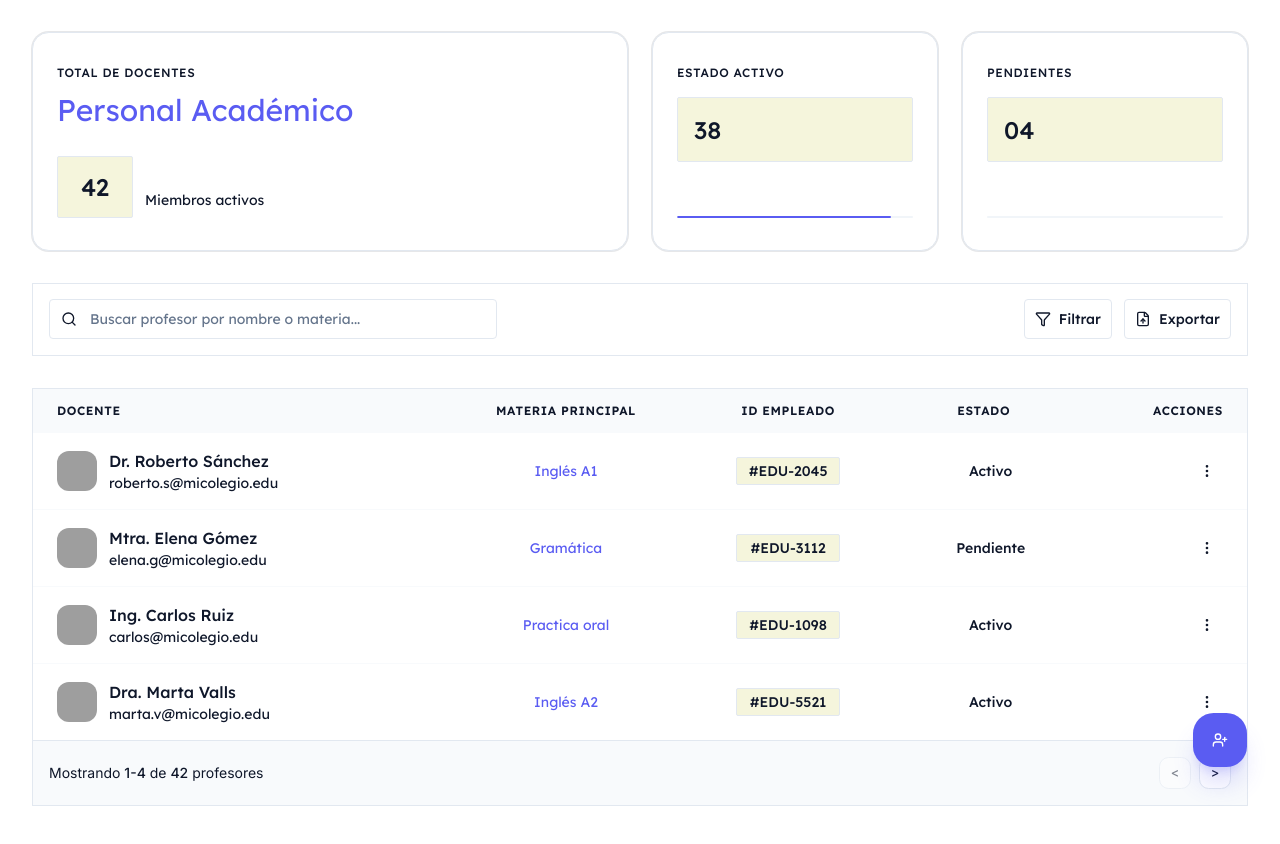
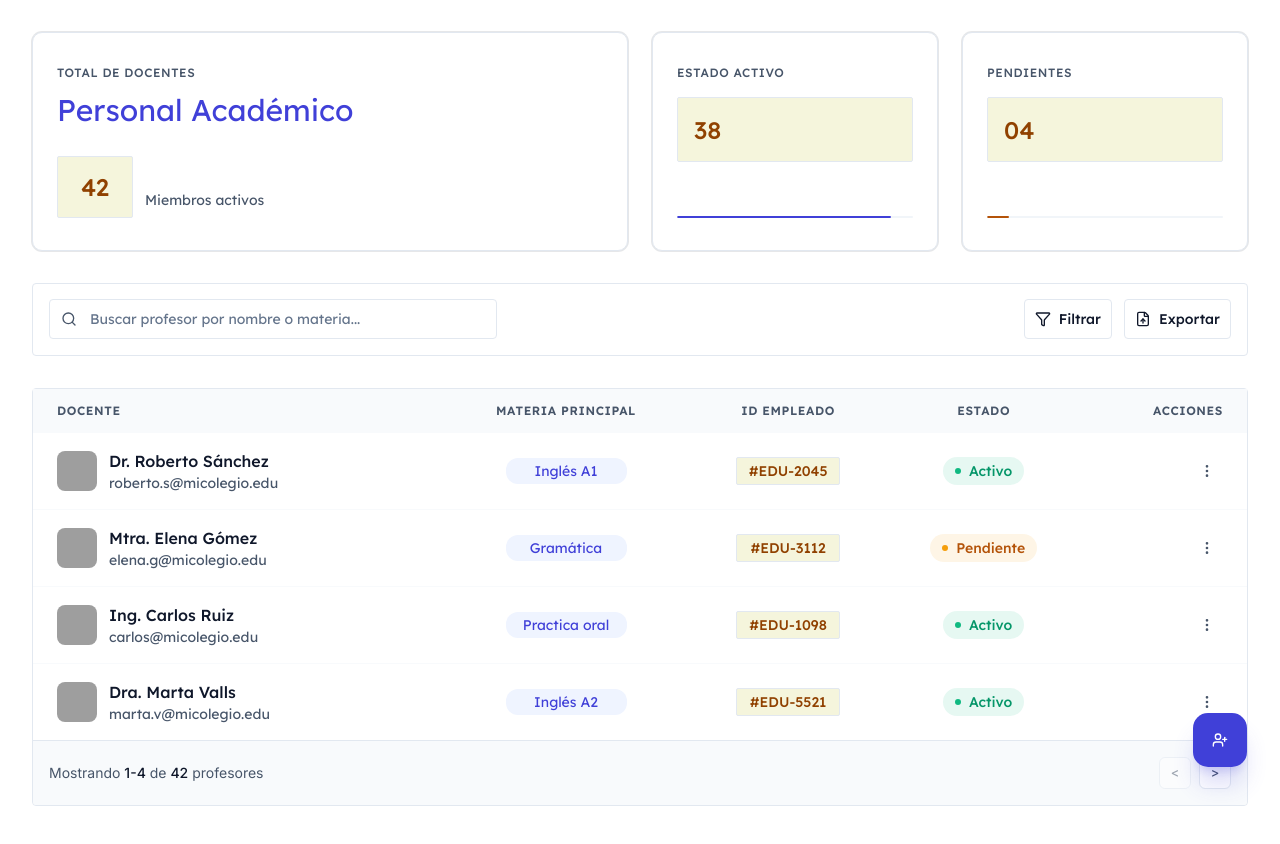
Before and after one commit to ims-platform/ims-web, a Next.js app: page /teachers in a window 1280 px wide. Shown: the top 844 px of the page. Built offline with nearby package versions, Linux system fonts and the light colour scheme; grey boxes are pictures that could not be loaded.

Commit message:
feat(teachers): integración de listado de profesores

```diff
--- a/src/app/globals.css
+++ b/src/app/globals.css
@@ -10,6 +10,28 @@
   --font-sans: var(--font-inter);
   --font-mono: var(--font-geist-mono);
   --font-heading: var(--font-lexend);
+
+  /* Typography Scale */
+  --text-display: var(--mc-font-size-display);
+  --text-h1: var(--mc-font-size-h1);
+  --text-h1-soft: var(--mc-font-size-h1-soft);
+  --text-h2: var(--mc-font-size-h2);
+  --text-h3: var(--mc-font-size-h3);
+  --text-body-lg: var(--mc-font-size-body-lg);
+  --text-body: var(--mc-font-size-body);
+  --text-sm: var(--mc-font-size-sm);
+  --text-xs: var(--mc-font-size-xs);
+  --text-xxs: var(--mc-font-size-xxs);
+  --max-w-auth-card: var(--max-w-auth-card);
+
+  /* Radius Scale */
+  --radius-card: var(--radius-card);
+  --radius-xs: var(--radius-xs);
+  --radius-sm: var(--radius-sm);
+  --radius-md: var(--radius-md);
+  --radius-lg: var(--radius-lg);
+  --radius-xl: var(--radius-xl);
+  --radius-pill: var(--radius-pill);
   --color-sidebar-ring: var(--sidebar-ring);
   --color-sidebar-border: var(--sidebar-border);
   --color-sidebar-accent-foreground: var(--sidebar-accent-foreground);
@@ -37,16 +59,19 @@
   --color-primary: var(--primary);
   --color-popover-foreground: var(--popover-foreground);
   --color-popover: var(--popover);
+  --color-subject-badge: var(--subject-badge);
+  --color-subject-badge-hover: var(--subject-badge-hover);
   --color-card-foreground: var(--card-foreground);
   --color-card: var(--card);
   --color-data-beige: var(--data-beige);
-  --radius-sm: calc(var(--radius) * 0.6);
-  --radius-md: calc(var(--radius) * 0.8);
-  --radius-lg: var(--radius);
-  --radius-xl: calc(var(--radius) * 1.4);
-  --radius-2xl: calc(var(--radius) * 1.8);
-  --radius-3xl: calc(var(--radius) * 2.2);
-  --radius-4xl: calc(var(--radius) * 2.6);
+  --color-label: var(--label);
+  --color-success: var(--success);
+  --color-success-foreground: var(--success-foreground);
+  --color-success-dark: var(--success-dark);
+  --color-warning: var(--warning);
+  --color-warning-foreground: var(--warning-foreground);
+  --color-warning-dark: var(--warning-dark);
+  --color-warning-accent: var(--warning-accent);
 }
 
 :root {
@@ -56,7 +81,7 @@
   --card-foreground: #0f172a;
   --popover: #ffffff;
   --popover-foreground: #0f172a;
-  --primary: #5a5cf2;
+  --primary: #4040d8;
   --primary-foreground: #ffffff;
   --secondary: #f1f5f9;
   --secondary-foreground: #0f172a;
@@ -65,25 +90,76 @@
   --accent: #f5f5dc;
   --accent-foreground: #0f172a;
   --data-beige: #f5f5dc;
+  --label: #475569;
+  --success: #10b981;
+  --success-foreground: #ffffff;
+  --success-dark: #059669;
+  --warning: #f59e0b;
+  --warning-foreground: #ffffff;
+  --warning-dark: #b45309;
+  --warning-accent: #904100;
   --destructive: #ef4444;
   --destructive-foreground: #ffffff;
   --border: #e2e8f0;
   --input: #e2e8f0;
-  --ring: #5a5cf2;
-  --chart-1: #5a5cf2;
+  --ring: #4040d8;
+  --chart-1: #4040d8;
   --chart-2: #f5f5dc;
   --chart-3: #0f172a;
   --chart-4: #64748b;
   --chart-5: #94a3b8;
-  --radius: 0.75rem;
+  --subject-badge: #eff4ff;
+  --subject-badge-hover: #e0e9ff;
+
+  /* ── Typography Scale (mc-) ────────────────────────── */
+  --mc-font-size-display: 3.875rem;
+  /* 62px */
+  --mc-font-size-h1: 3rem;
+  /* 48px */
+  --mc-font-size-h1-soft: 2.5rem;
+  /* 40px */
+  --mc-font-size-h2: 2rem;
+  /* 32px */
+  --mc-font-size-h3: 1.5rem;
+  /* 24px */
+  --mc-font-size-body-lg: 1.125rem;
+  /* 18px */
+  --mc-font-size-body: 1rem;
+  /* 16px */
+  --mc-font-size-sm: 0.875rem;
+  /* 14px */
+  --mc-font-size-xs: 0.75rem;
+  /* 12px */
+  --mc-font-size-xxs: 0.625rem;
+  /* 10px */
+
+  --max-w-auth-card: 480px;
+
+  /* ── Border Radius Scale ───────────────────────────── */
+  --radius: 0.25rem;
+  /* 4px Base */
+  --radius-xs: calc(var(--radius) * 0.5);
+  /* 2px */
+  --radius-sm: var(--radius);
+  /* 4px */
+  --radius-md: calc(var(--radius) * 1.5);
+  /* 6px */
+  --radius-lg: calc(var(--radius) * 2);
+  /* 8px */
+  --radius-xl: calc(var(--radius) * 2.5);
+  /* 10px */
+  --radius-pill: calc(var(--radius) * 3);
+  /* 12px */
+  --radius-card: var(--radius-sm);
+  /* 4px */
   --sidebar: #f8fafc;
   --sidebar-foreground: #334155;
-  --sidebar-primary: #5a5cf2;
+  --sidebar-primary: #4040d8;
   --sidebar-primary-foreground: #ffffff;
   --sidebar-accent: #f1f5f9;
   --sidebar-accent-foreground: #0f172a;
   --sidebar-border: #e2e8f0;
-  --sidebar-ring: #5a5cf2;
+  --sidebar-ring: #4040d8;
 }
 
 .dark {
@@ -101,6 +177,11 @@
   --muted-foreground: #94a3b8;
   --accent: #334155;
   --accent-foreground: #f8fafc;
+  --success: #047857;
+  --success-foreground: #ffffff;
+  --warning: #b45309;
+  --warning-foreground: #ffffff;
+  --warning-accent: #904100;
   --destructive: #7f1d1d;
   --destructive-foreground: #f8fafc;
   --border: #1e293b;
@@ -125,10 +206,27 @@
   * {
     @apply border-border outline-ring/50;
   }
+
   body {
     @apply bg-background text-foreground;
   }
+
   html {
     @apply font-sans;
   }
 }
+
+/* Reset de Autofill para evitar el fondo azul del navegador */
+input:-webkit-autofill,
+input:-webkit-autofill:hover,
+input:-webkit-autofill:focus,
+textarea:-webkit-autofill,
+textarea:-webkit-autofill:hover,
+textarea:-webkit-autofill:focus,
+select:-webkit-autofill,
+select:-webkit-autofill:hover,
+select:-webkit-autofill:focus {
+  -webkit-text-fill-color: var(--foreground);
+  -webkit-box-shadow: 0 0 0px 1000px white inset;
+  transition: background-color 5000s ease-in-out 0s;
+}
--- a/src/app/teachers/page.tsx
+++ b/src/app/teachers/page.tsx
@@ -2,7 +2,7 @@ import { TeacherListModule } from '@/modules/teachers';
 
 export default function TeachersPage() {
   return (
-    <div className="min-h-screen bg-card">
+    <div className="bg-card min-h-screen">
       {/* Navbar mockup based on Figma */}
 
       <main className="mx-auto max-w-7xl px-4 py-8 sm:px-6 lg:px-8">
--- a/src/modules/teachers/components/teacher-stats-cards.tsx
+++ b/src/modules/teachers/components/teacher-stats-cards.tsx
@@ -1,4 +1,5 @@
 import { Card, CardContent } from '@/shared/components/ui/card';
+
 import { TeacherStats } from '../types/teacher.types';
 
 interface Props {
@@ -8,30 +9,32 @@ interface Props {
 export function TeacherStatsCards({ stats }: Props) {
   return (
     <div className="grid grid-cols-2 gap-6 md:grid-cols-4">
-      <Card className="col-span-2 border border-border bg-white rounded-card md:col-span-2">
+      <Card className="border-border rounded-card col-span-2 border bg-white md:col-span-2">
         <CardContent className="px-6 py-4">
-          <p className="text-label font-heading text-xs font-medium uppercase tracking-wider">Total de docentes</p>
+          <p className="text-label font-heading text-xs font-medium tracking-wider uppercase">Total de docentes</p>
           <h2 className="text-primary font-heading mt-2 text-[30px] font-normal">Personal Académico</h2>
           <div className="mt-6 flex items-end gap-3">
             <div className="bg-data-beige border-border flex h-[62px] w-[76px] items-center justify-center rounded-xs border">
-              <span className="text-warning-accent font-heading text-2xl font-medium leading-none text-center">{stats.total}</span>
+              <span className="text-warning-accent font-heading text-center text-2xl leading-none font-medium">
+                {stats.total}
+              </span>
             </div>
-            <span className="text-label font-heading text-sm font-normal pb-2">Miembros activos</span>
+            <span className="text-label font-heading pb-2 text-sm font-normal">Miembros activos</span>
           </div>
         </CardContent>
       </Card>
 
-      <Card className="col-span-1 border border-border bg-white rounded-card">
-        <CardContent className="px-6 py-4 flex flex-col justify-between h-full">
+      <Card className="border-border rounded-card col-span-1 border bg-white">
+        <CardContent className="flex h-full flex-col justify-between px-6 py-4">
           <div>
-            <p className="text-label font-heading text-xs font-medium uppercase tracking-wider">Estado Activo</p>
+            <p className="text-label font-heading text-xs font-medium tracking-wider uppercase">Estado Activo</p>
             <div className="mt-4">
-              <div className="bg-data-beige border-border flex h-[65px] w-full max-w-[260px] items-center justify-start px-4 rounded-xs border">
-                <span className="text-warning-accent font-heading text-2xl font-medium leading-none">{stats.active}</span>
+              <div className="bg-data-beige border-border flex h-[65px] w-full max-w-[260px] items-center justify-start rounded-xs border px-4">
+                <span className="text-warning-accent font-heading text-2xl leading-none font-medium">{stats.active}</span>
               </div>
             </div>
           </div>
-          <div className="mt-6 bg-muted h-[2px] w-full rounded-full overflow-hidden">
+          <div className="bg-muted mt-6 h-[2px] w-full overflow-hidden rounded-full">
             <div
               className="bg-primary h-full rounded-full transition-all duration-1000"
               style={{ width: `${(stats.active / stats.total) * 100}%` }}
@@ -40,17 +43,19 @@ export function TeacherStatsCards({ stats }: Props) {
         </CardContent>
       </Card>
 
-      <Card className="col-span-1 border border-border bg-white rounded-card">
-        <CardContent className="px-6 py-4 flex flex-col justify-between h-full">
+      <Card className="border-border rounded-card col-span-1 border bg-white">
+        <CardContent className="flex h-full flex-col justify-between px-6 py-4">
           <div>
-            <p className="text-label font-heading text-xs font-medium uppercase tracking-wider">Pendientes</p>
+            <p className="text-label font-heading text-xs font-medium tracking-wider uppercase">Pendientes</p>
             <div className="mt-4">
-              <div className="bg-data-beige border-border flex h-[65px] w-full max-w-[260px] items-center justify-start px-4 rounded-xs border">
-                <span className="text-warning-accent font-heading text-2xl font-medium leading-none">{stats.pending.toString().padStart(2, '0')}</span>
+              <div className="bg-data-beige border-border flex h-[65px] w-full max-w-[260px] items-center justify-start rounded-xs border px-4">
+                <span className="text-warning-accent font-heading text-2xl leading-none font-medium">
+                  {stats.pending.toString().padStart(2, '0')}
+                </span>
               </div>
             </div>
           </div>
-          <div className="mt-6 bg-muted h-[2px] w-full rounded-full overflow-hidden">
+          <div className="bg-muted mt-6 h-[2px] w-full overflow-hidden rounded-full">
             <div
               className="bg-warning-dark h-full rounded-full transition-all duration-1000"
               style={{ width: `${(stats.pending / stats.total) * 100}%` }}
--- a/src/modules/teachers/components/teacher-table.tsx
+++ b/src/modules/teachers/components/teacher-table.tsx
@@ -1,15 +1,10 @@
 import { MoreVertical } from 'lucide-react';
+
 import { Avatar, AvatarFallback, AvatarImage } from '@/shared/components/ui/avatar';
 import { Badge } from '@/shared/components/ui/badge';
 import { Button } from '@/shared/components/ui/button';
-import {
-  Table,
-  TableBody,
-  TableCell,
-  TableHead,
-  TableHeader,
-  TableRow,
-} from '@/shared/components/ui/table';
+import { Table, TableBody, TableCell, TableHead, TableHeader, TableRow } from '@/shared/components/ui/table';
+
 import { Teacher } from '../types/teacher.types';
 
 interface Props {
@@ -21,51 +16,63 @@ export function TeacherTable({ teachers }: Props) {
     <div className="rounded-card border bg-white">
       <Table>
         <TableHeader>
-          <TableRow className="hover:bg-transparent border-none h-11 bg-sidebar">
-            <TableHead className="text-label font-heading text-xs font-semibold uppercase tracking-wider pl-6">Docente</TableHead>
-            <TableHead className="text-label font-heading text-xs font-semibold uppercase tracking-wider text-center">Materia Principal</TableHead>
-            <TableHead className="text-label font-heading text-xs font-semibold uppercase tracking-wider text-center">ID Empleado</TableHead>
-            <TableHead className="text-label font-heading text-xs font-semibold uppercase tracking-wider text-center">Estado</TableHead>
-            <TableHead className="text-label font-heading text-xs font-semibold uppercase tracking-wider text-right pr-6">Acciones</TableHead>
+          <TableRow className="bg-sidebar h-11 border-none hover:bg-transparent">
+            <TableHead className="text-label font-heading pl-6 text-xs font-semibold tracking-wider uppercase">Docente</TableHead>
+            <TableHead className="text-label font-heading text-center text-xs font-semibold tracking-wider uppercase">
+              Materia Principal
+            </TableHead>
+            <TableHead className="text-label font-heading text-center text-xs font-semibold tracking-wider uppercase">
+              ID Empleado
+            </TableHead>
+            <TableHead className="text-label font-heading text-center text-xs font-semibold tracking-wider uppercase">
+              Estado
+            </TableHead>
+            <TableHead className="text-label font-heading pr-6 text-right text-xs font-semibold tracking-wider uppercase">
+              Acciones
+            </TableHead>
           </TableRow>
         </TableHeader>
         <TableBody>
           {teachers.map((teacher) => (
-            <TableRow key={teacher.id} className="group transition-colors hover:bg-muted/30 border-muted/50">
+            <TableRow key={teacher.id} className="group hover:bg-muted/30 border-muted/50 transition-colors">
               <TableCell className="py-4 pl-6">
                 <div className="flex items-center gap-3">
                   <Avatar className="h-10 w-10 rounded-lg">
                     <AvatarImage src={teacher.avatar} alt={teacher.name} className="rounded-lg" />
-                    <AvatarFallback className="rounded-lg font-bold text-xs bg-muted/50 font-heading">{teacher.name.substring(0, 2).toUpperCase()}</AvatarFallback>
+                    <AvatarFallback className="bg-muted/50 font-heading rounded-lg text-xs font-bold">
+                      {teacher.name.substring(0, 2).toUpperCase()}
+                    </AvatarFallback>
                   </Avatar>
                   <div className="flex flex-col">
-                    <span className="font-heading text-base font-medium text-foreground">{teacher.name}</span>
+                    <span className="font-heading text-foreground text-base font-medium">{teacher.name}</span>
                     <span className="font-heading text-label text-sm font-normal">{teacher.email}</span>
                   </div>
                 </div>
               </TableCell>
               <TableCell className="text-center">
-                <Badge variant="secondary" className="bg-subject-badge text-primary border-none w-[121px] h-[26px] font-normal hover:bg-subject-badge-hover rounded-pill font-heading flex items-center justify-center mx-auto text-sm">
+                <Badge
+                  variant="secondary"
+                  className="bg-subject-badge text-primary hover:bg-subject-badge-hover rounded-pill font-heading mx-auto flex h-[26px] w-[121px] items-center justify-center border-none text-sm font-normal"
+                >
                   {teacher.mainSubject}
                 </Badge>
               </TableCell>
               <TableCell className="text-center">
-                <div className="bg-data-beige text-warning-accent inline-flex items-center justify-center w-[104px] h-[28px] rounded-xs border border-border font-heading text-sm font-medium">
+                <div className="bg-data-beige text-warning-accent border-border font-heading inline-flex h-[28px] w-[104px] items-center justify-center rounded-xs border text-sm font-medium">
                   #{teacher.employeeId.replace('#', '')}
                 </div>
               </TableCell>
               <TableCell className="text-center">
-                <div className={`
-                  inline-flex items-center gap-2 px-3 py-1 rounded-full font-heading text-sm font-medium
-                  ${teacher.status === 'Activo' ? 'bg-success/10 text-success-dark' : ''}
-                  ${teacher.status === 'Pendiente' ? 'bg-warning/10 text-warning-dark' : ''}
-                  ${teacher.status === 'Inactivo' ? 'bg-muted text-label' : ''}
-                `}>
-                  <div className={`h-1.5 w-1.5 rounded-full ${teacher.status === 'Activo' ? 'bg-success' : teacher.status === 'Pendiente' ? 'bg-warning' : 'bg-label'}`} />
+                <div
+                  className={`font-heading inline-flex items-center gap-2 rounded-full px-3 py-1 text-sm font-medium ${teacher.status === 'Activo' ? 'bg-success/10 text-success-dark' : ''} ${teacher.status === 'Pendiente' ? 'bg-warning/10 text-warning-dark' : ''} ${teacher.status === 'Inactivo' ? 'bg-muted text-label' : ''} `}
+                >
+                  <div
+                    className={`h-1.5 w-1.5 rounded-full ${teacher.status === 'Activo' ? 'bg-success' : teacher.status === 'Pendiente' ? 'bg-warning' : 'bg-label'}`}
+                  />
                   {teacher.status}
                 </div>
               </TableCell>
-              <TableCell className="text-right pr-6">
+              <TableCell className="pr-6 text-right">
                 <Button variant="ghost" size="icon" className="text-label hover:bg-muted rounded-full">
                   <MoreVertical className="h-5 w-5" />
                 </Button>
@@ -74,8 +81,11 @@ export function TeacherTable({ teachers }: Props) {
           ))}
         </TableBody>
       </Table>
-      <div className="flex items-center justify-between border-t p-4 text-sm text-label bg-sidebar rounded-b-card">
-        <p>Mostrando <span className="font-medium text-foreground">1-{teachers.length}</span> de <span className="font-medium text-foreground">42</span> profesores</p>
+      <div className="text-label bg-sidebar rounded-b-card flex items-center justify-between border-t p-4 text-sm">
+        <p>
+          Mostrando <span className="text-foreground font-medium">1-{teachers.length}</span> de{' '}
+          <span className="text-foreground font-medium">42</span> profesores
+        </p>
         <div className="flex gap-2">
           <Button variant="outline" size="sm" className="h-8 w-8 p-0" disabled>
             &lt;
--- a/src/modules/teachers/index.tsx
+++ b/src/modules/teachers/index.tsx
@@ -1,9 +1,12 @@
 'use client';
 
 import { useEffect, useState } from 'react';
-import { Filter, FileUp, Search, UserPlus } from 'lucide-react';
+
+import { FileUp, Filter, Search, UserPlus } from 'lucide-react';
+
 import { Button } from '@/shared/components/ui/button';
 import { Input } from '@/shared/components/ui/input';
+
 import { TeacherSkeleton } from './components/teacher-skeleton';
 import { TeacherStatsCards } from './components/teacher-stats-cards';
 import { TeacherTable } from './components/teacher-table';
@@ -20,10 +23,7 @@ export function TeacherListModule() {
     async function loadData() {
       try {
         setLoading(true);
-        const [teachersData, statsData] = await Promise.all([
-          TeacherService.getTeachers(),
-          TeacherService.getStats(),
-        ]);
+        const [teachersData, statsData] = await Promise.all([TeacherService.getTeachers(), TeacherService.getStats()]);
         setTeachers(teachersData);
         setStats(statsData);
       } catch (err) {
@@ -60,20 +60,26 @@ export function TeacherListModule() {
       {stats && <TeacherStatsCards stats={stats} />}
 
       {/* Filters and Search */}
-      <div className="flex flex-col gap-4 border border-border bg-white p-4 rounded-card md:h-[73px] md:flex-row md:items-center md:justify-between md:px-4 md:py-0">
+      <div className="border-border rounded-card flex flex-col gap-4 border bg-white p-4 md:h-[73px] md:flex-row md:items-center md:justify-between md:px-4 md:py-0">
         <div className="relative w-full md:max-w-md">
-          <Search className="text-label absolute left-3 top-1/2 h-4 w-4 -translate-y-1/2" />
+          <Search className="text-label absolute top-1/2 left-3 h-4 w-4 -translate-y-1/2" />
           <Input
             placeholder="Buscar profesor por nombre o materia..."
-            className="pl-10 h-10 bg-white border border-border rounded-[4px] focus-visible:ring-primary font-heading text-sm w-full"
+            className="border-border focus-visible:ring-primary font-heading h-10 w-full rounded-[4px] border bg-white pl-10 text-sm"
           />
         </div>
-        <div className="flex items-center gap-3 w-full md:w-auto">
-          <Button variant="outline" className="flex-1 h-10 gap-2 bg-white border border-border rounded-[4px] hover:bg-muted font-heading text-sm font-medium md:flex-none">
+        <div className="flex w-full items-center gap-3 md:w-auto">
+          <Button
+            variant="outline"
+            className="border-border hover:bg-muted font-heading h-10 flex-1 gap-2 rounded-[4px] border bg-white text-sm font-medium md:flex-none"
+          >
             <Filter className="h-4 w-4" />
             Filtrar
           </Button>
-          <Button variant="outline" className="flex-1 h-10 gap-2 bg-white border border-border rounded-[4px] hover:bg-muted font-heading text-sm font-medium md:flex-none">
+          <Button
+            variant="outline"
+            className="border-border hover:bg-muted font-heading h-10 flex-1 gap-2 rounded-[4px] border bg-white text-sm font-medium md:flex-none"
+          >
             <FileUp className="h-4 w-4" />
             Exportar
           </Button>
@@ -84,11 +90,11 @@ export function TeacherListModule() {
       {teachers.length > 0 ? (
         <TeacherTable teachers={teachers} />
       ) : (
-        <div className="flex flex-col items-center justify-center py-20 bg-card rounded-xl border border-dashed shadow-sm">
-          <div className="bg-muted p-4 rounded-full mb-4">
-            <Search className="h-8 w-8 text-label/30" />
+        <div className="bg-card flex flex-col items-center justify-center rounded-xl border border-dashed py-20 shadow-sm">
+          <div className="bg-muted mb-4 rounded-full p-4">
+            <Search className="text-label/30 h-8 w-8" />
           </div>
-          <h3 className="font-heading text-lg font-bold text-foreground">No se encontraron profesores</h3>
+          <h3 className="font-heading text-foreground text-lg font-bold">No se encontraron profesores</h3>
           <p className="text-label mt-1">Intenta con otros términos de búsqueda o agrega uno nuevo.</p>
         </div>
       )}
@@ -96,7 +102,7 @@ export function TeacherListModule() {
       {/* Floating Action Button */}
       <Button
         size="icon"
-        className="fixed bottom-8 right-8 h-14 w-14 rounded-2xl shadow-xl shadow-primary/20 transition-transform hover:scale-110 active:scale-95"
+        className="shadow-primary/20 fixed right-8 bottom-8 h-14 w-14 rounded-2xl shadow-xl transition-transform hover:scale-110 active:scale-95"
       >
         <UserPlus className="h-6 w-6" />
       </Button>
--- a/src/modules/teachers/services/teacher.service.ts
+++ b/src/modules/teachers/services/teacher.service.ts
@@ -36,7 +36,7 @@ const MOCK_TEACHERS: Teacher[] = [
     mainSubject: 'Inglés A2',
     employeeId: '#EDU-5521',
     status: 'Activo',
-  }
+  },
 ];
 
 export const TeacherService = {
```
Also changed, not shown: src/modules/teachers/components/teacher-skeleton.tsx (+21 -21 lines).
